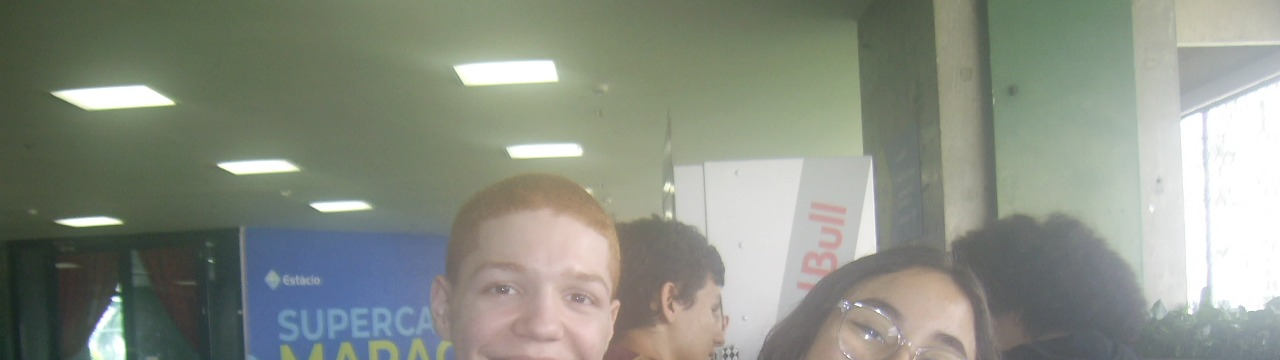
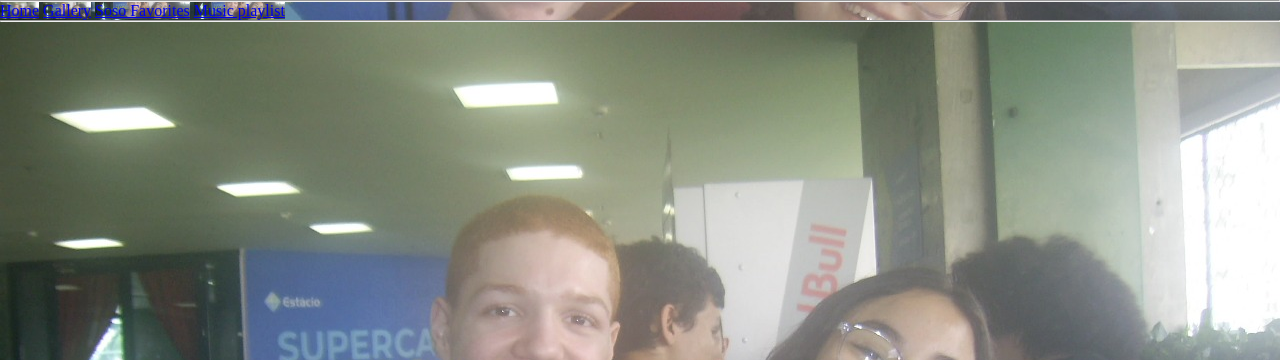
Before and after one commit to Reichs17/ELA, a plain HTML site: page favorite/favorite.html in a window 1280 px wide. Shown: the top 360 px of the page. Drawn offline with Linux system fonts and the light colour scheme.

Commit message:
Update favorite.html

```diff
--- a/favorite/favorite.html
+++ b/favorite/favorite.html
@@ -8,6 +8,14 @@
     <title>Document</title>
 </head>
 <body>
+    <hr>
+    <nav class="social">
+        <a href="/ela/index.html">Home</a>
+        <a href="gallery.html">Gallery</a>
+        <a href="/ela/favorite/favorite.html">Soso Favorites</a>
+        <a href="https://open.spotify.com/playlist/4sg1e2kq9ctqc3zMDaSLkX?si=cb8f94f7ed5148b4">Music playlist</a>
+    </nav>
+    <hr>
     <h1>EU</h1>
 </body>
 </html>
```
